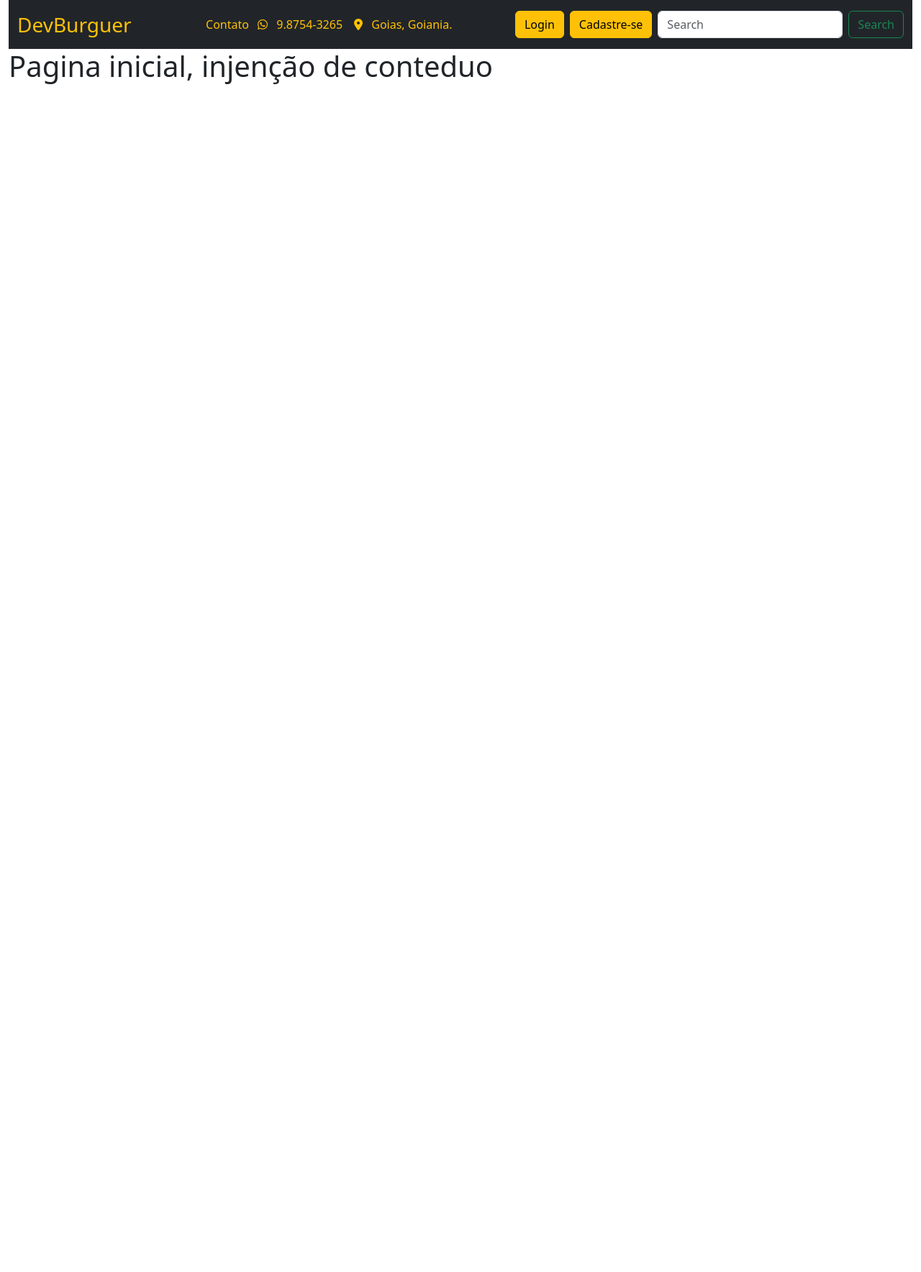
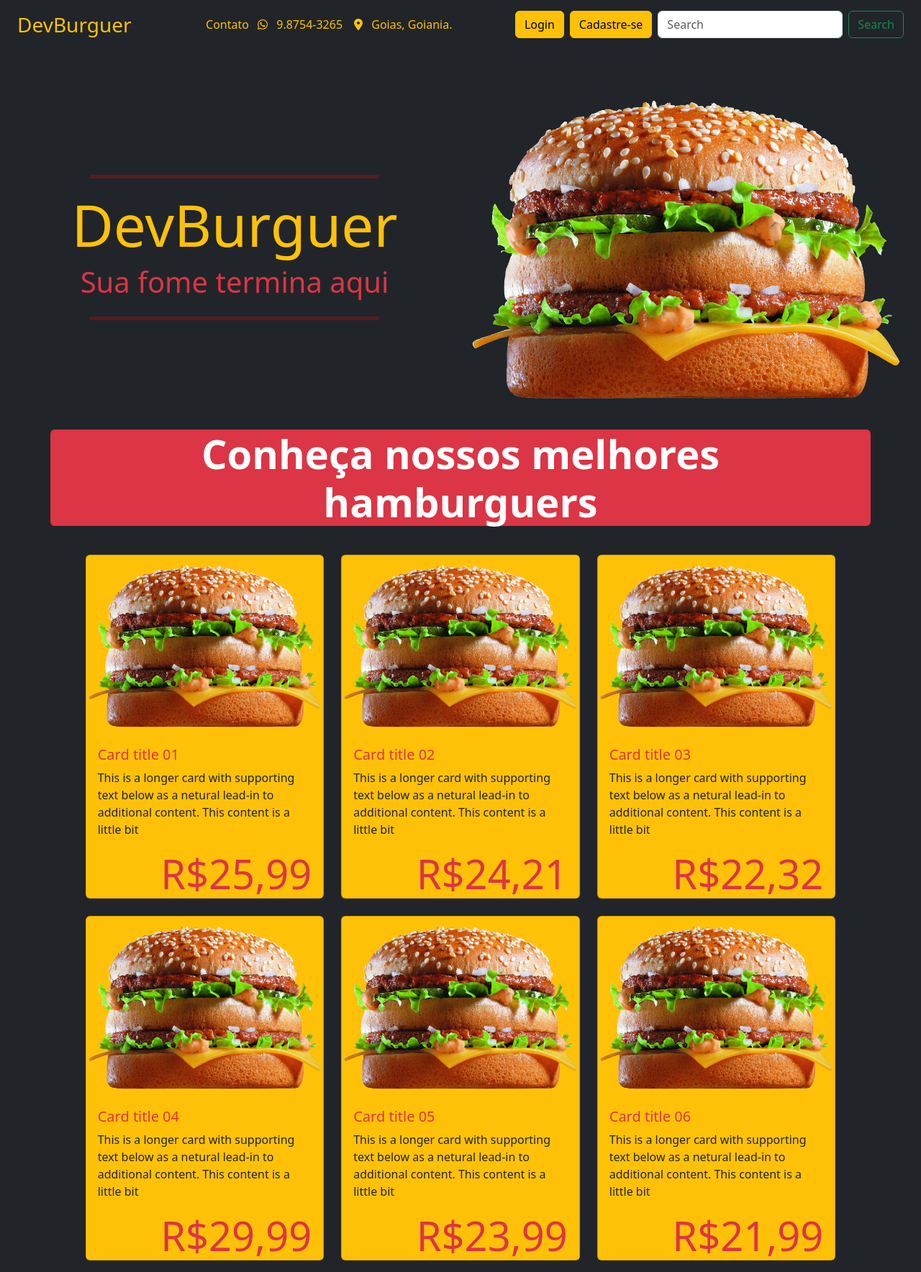
Before and after one commit to IltonBJSilva/devburguer, a Django app: page / in a window 1280 px wide. Shown: the whole page at 72% size. Before the commit the page ends 117 px from the top, so only its background shows below. Run offline with Django 4.2, Linux system fonts and the light colour scheme.

Commit message:
Layout do site com as informações ficticias de forma fixa

```diff
--- a/burguer/templates/burguer/base.html
+++ b/burguer/templates/burguer/base.html
@@ -6,28 +6,34 @@
 	</title>
 	<meta charset="utf-8">
 	<meta name="viewport" content="width=device-width, initial-scale=1">
-		<link href="https://cdn.jsdelivr.net/npm/bootstrap@5.3.0-alpha1/dist/css/bootstrap.min.css" rel="stylesheet" integrity="sha384-GLhlTQ8iRABdZLl6O3oVMWSktQOp6b7In1Zl3/Jr59b6EGGoI1aFkw7cmDA6j6gD" crossorigin="anonymous">
-		<script src="https://cdn.jsdelivr.net/npm/bootstrap@5.3.0-alpha1/dist/js/bootstrap.bundle.min.js" integrity="sha384-w76AqPfDkMBDXo30jS1Sgez6pr3x5MlQ1ZAGC+nuZB+EYdgRZgiwxhTBTkF7CXvN" crossorigin="anonymous"></script>
-		<script src="https://cdn.jsdelivr.net/npm/@popperjs/core@2.11.6/dist/umd/popper.min.js" integrity="sha384-oBqDVmMz9ATKxIep9tiCxS/Z9fNfEXiDAYTujMAeBAsjFuCZSmKbSSUnQlmh/jp3" crossorigin="anonymous"></script>
-		<script src="https://cdn.jsdelivr.net/npm/bootstrap@5.3.0-alpha1/dist/js/bootstrap.min.js" integrity="sha384-mQ93GR66B00ZXjt0YO5KlohRA5SY2XofN4zfuZxLkoj1gXtW8ANNCe9d5Y3eG5eD" crossorigin="anonymous"></script>
-		<link rel="stylesheet" href="https://cdnjs.cloudflare.com/ajax/libs/font-awesome/6.2.1/css/all.min.css" integrity="sha512-MV7K8+y+gLIBoVD59lQIYicR65iaqukzvf/nwasF0nqhPay5w/9lJmVM2hMDcnK1OnMGCdVK+iQrJ7lzPJQd1w==" crossorigin="anonymous" referrerpolicy="no-referrer" />
+	<link href="https://cdn.jsdelivr.net/npm/bootstrap@5.3.0-alpha1/dist/css/bootstrap.min.css" rel="stylesheet"
+		  integrity="sha384-GLhlTQ8iRABdZLl6O3oVMWSktQOp6b7In1Zl3/Jr59b6EGGoI1aFkw7cmDA6j6gD" crossorigin="anonymous">
+	<script src="https://cdn.jsdelivr.net/npm/bootstrap@5.3.0-alpha1/dist/js/bootstrap.bundle.min.js"
+			integrity="sha384-w76AqPfDkMBDXo30jS1Sgez6pr3x5MlQ1ZAGC+nuZB+EYdgRZgiwxhTBTkF7CXvN"
+			crossorigin="anonymous"></script>
+	<script src="https://cdn.jsdelivr.net/npm/@popperjs/core@2.11.6/dist/umd/popper.min.js"
+			integrity="sha384-oBqDVmMz9ATKxIep9tiCxS/Z9fNfEXiDAYTujMAeBAsjFuCZSmKbSSUnQlmh/jp3"
+			crossorigin="anonymous"></script>
+	<script src="https://cdn.jsdelivr.net/npm/bootstrap@5.3.0-alpha1/dist/js/bootstrap.min.js"
+			integrity="sha384-mQ93GR66B00ZXjt0YO5KlohRA5SY2XofN4zfuZxLkoj1gXtW8ANNCe9d5Y3eG5eD"
+			crossorigin="anonymous"></script>
+	<link rel="stylesheet" href="https://cdnjs.cloudflare.com/ajax/libs/font-awesome/6.2.1/css/all.min.css"
+		  integrity="sha512-MV7K8+y+gLIBoVD59lQIYicR65iaqukzvf/nwasF0nqhPay5w/9lJmVM2hMDcnK1OnMGCdVK+iQrJ7lzPJQd1w=="
+		  crossorigin="anonymous" referrerpolicy="no-referrer"/>
 </head>
 
-	<body>
+<body class="bg-dark">
 <!-- Sistema de Grid do bootstrap	-->
 <div class="container-fluid">
 	<div class="row">
 		<div class="col">
-				<header>
-					{% block header %}
-
-					{% endblock %}
-				</header>
+			<nav>
+				{% block navbar %} {% endblock %}
+			</nav>
 
 			<main>
-					{% block content %}
-
-					{% endblock %}
+				{% block banner %} {% endblock %}
+				{% block content %} {% endblock %}
 			</main>
 
 		</div>
--- a/burguer/templates/burguer/home.html
+++ b/burguer/templates/burguer/home.html
@@ -4,16 +4,20 @@
 Dev Burguer
 {% endblock %}
 
-{% block header %}
+{% block navbar %}
 
 	{% include 'fragments/navbar.html' %}
 
 {% endblock %}
 
+{% block banner %}
+	{% include 'fragments/banner.html' %}
+
+{% endblock %}
+
 {% block content %}
 
-<h1>Pagina inicial, injenção de conteduo</h1>
-
+	{% include 'fragments/conteudo.html' %}
 
 
 {% endblock %}
--- /dev/null
+++ b/burguer/templates/fragments/banner.html
@@ -0,0 +1,18 @@
+{% load static %}
+<div class="container-fluid mt-5">
+	<div class="row d-flex align-items-center">
+		<div class="col-md-6 text-warning justify-content-center">
+
+			<hr class="col-lg-6 col-xl-8 offset-lg-3 offset-xl-2" style="height: 5px; color:red; background-color:red">
+
+			<h1 class="text-center display-1">DevBurguer</h1>
+
+			<h1 class="text-center text-danger"> Sua fome termina aqui</h1>
+
+			<hr class="col-lg-6 col-xl-8 offset-lg-3 offset-xl-2 mt-4" style="height: 5px; color:red; background-color:red">
+		</div>
+		<div class="col-md-6">
+			<img src="{% static 'burguer/burguer_slide.png' %}" class='img-fluid'>
+		</div>
+	</div>
+</div>
--- /dev/null
+++ b/burguer/templates/fragments/conteudo.html
@@ -0,0 +1,94 @@
+{% load static %}
+<div class="row">
+	<div class="col">
+		<div class="container bg-danger rounded my-4">
+			<div class="spam text-white text-center display-4 fw-bold">
+				Conheça nossos melhores hamburguers
+			</div>
+		</div>
+	</div>
+</div>
+
+<div class="row my-3">
+	<div class="col-md-10 offset-1">
+		<div class="row row-cols-1 row-cols-md-3 g-4">
+
+			<div class="col">
+				<div class="card bg-warning">
+					<img src="{% static 'burguer/burguer_slide.png' %}" alt="hamburguer">
+					<div class="card-body">
+						<h5 class="card-title text-danger">Card title 01 </h5>
+						<p class="card-text"> This is a longer card with supporting text below as a
+							netural lead-in to additional content. This content is a little bit</p>
+					</div>
+
+					<div class="span display-4 text-end mx-3 text-danger">R$25,99</div>
+
+				</div>
+			</div>
+			<div class="col">
+				<div class="card bg-warning">
+					<img src="{% static 'burguer/burguer_slide.png' %}">
+					<div class="card-body">
+						<h5 class="card-title text-danger">Card title 02 </h5>
+						<p class="card-text"> This is a longer card with supporting text below as a
+							netural lead-in to additional content. This content is a little bit</p>
+					</div>
+					<div class="span display-4 text-end mx-3 text-danger">R$24,21</div>
+
+				</div>
+			</div>
+			<div class="col">
+				<div class="card bg-warning">
+					<img src="{% static 'burguer/burguer_slide.png' %}">
+					<div class="card-body">
+						<h5 class="card-title text-danger">Card title 03 </h5>
+						<p class="card-text"> This is a longer card with supporting text below as a
+							netural lead-in to additional content. This content is a little bit</p>
+					</div>
+					<div class="span display-4 text-end mx-3 text-danger">R$22,32</div>
+
+				</div>
+			</div>
+
+			<div class="col">
+				<div class="card bg-warning">
+					<img src="{% static 'burguer/burguer_slide.png' %}">
+					<div class="card-body">
+						<h5 class="card-title text-danger">Card title 04 </h5>
+						<p class="card-text"> This is a longer card with supporting text below as a
+							netural lead-in to additional content. This content is a little bit</p>
+					</div>
+					<div class="span display-4 text-end mx-3 text-danger">R$29,99</div>
+				</div>
+			</div>
+			<div class="col">
+				<div class="card bg-warning">
+					<img src="{% static 'burguer/burguer_slide.png' %}">
+					<div class="card-body">
+						<h5 class="card-title text-danger">Card title 05 </h5>
+						<p class="card-text"> This is a longer card with supporting text below as a
+							netural lead-in to additional content. This content is a little bit</p>
+					</div>
+					<div class="span display-4 text-end mx-3 text-danger">R$23,99</div>
+
+				</div>
+			</div>
+
+			<div class="col">
+				<div class="card bg-warning">
+					<img src="{% static 'burguer/burguer_slide.png' %}">
+					<div class="card-body">
+						<h5 class="card-title text-danger">Card title 06 </h5>
+						<p class="card-text"> This is a longer card with supporting text below as a
+							netural lead-in to additional content. This content is a little bit</p>
+					</div>
+					<div class="span display-4 text-end mx-3 text-danger">R$21,99</div>
+				</div>
+			</div>
+		</div>
+	</div>
+
+</div>
+</div>
+</div>
--- a/core/settings.py
+++ b/core/settings.py
@@ -119,7 +119,7 @@ USE_TZ = True
 
 STATIC_URL = 'static/'
 #O Django vai criar
-STATIC_ROOT = os.path.join(BASE_DIR, 'staticfiles')
+STATIC_ROOT = os.path.join('burguer/static', 'staticfiles')
 STATICFILES_DIRS = [
     #Eu crio, pasta fisica
     os.path.join(BASE_DIR, 'static')
```
Also changed, not shown: burguer/static/burguer/burguer_slide.png (added). Lines whose indentation alone changed are shown as unchanged.
